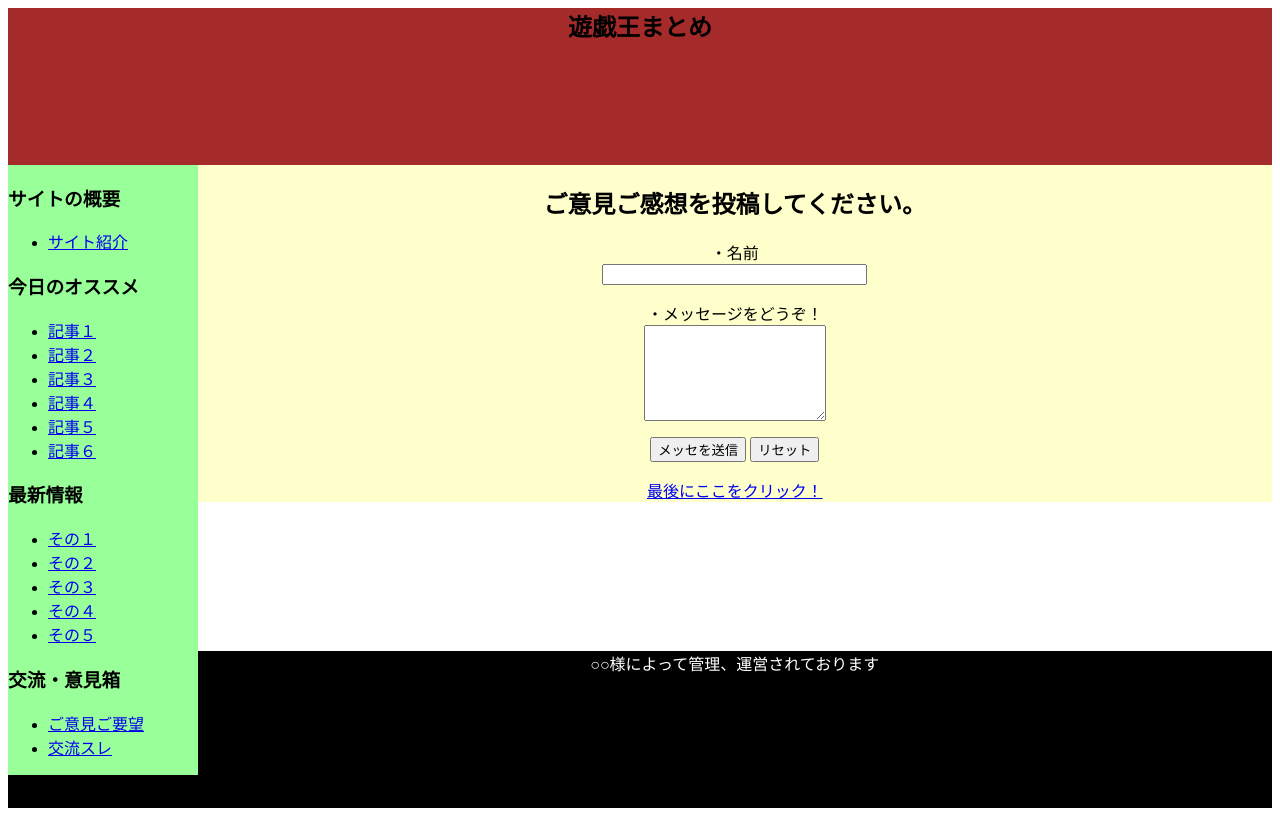
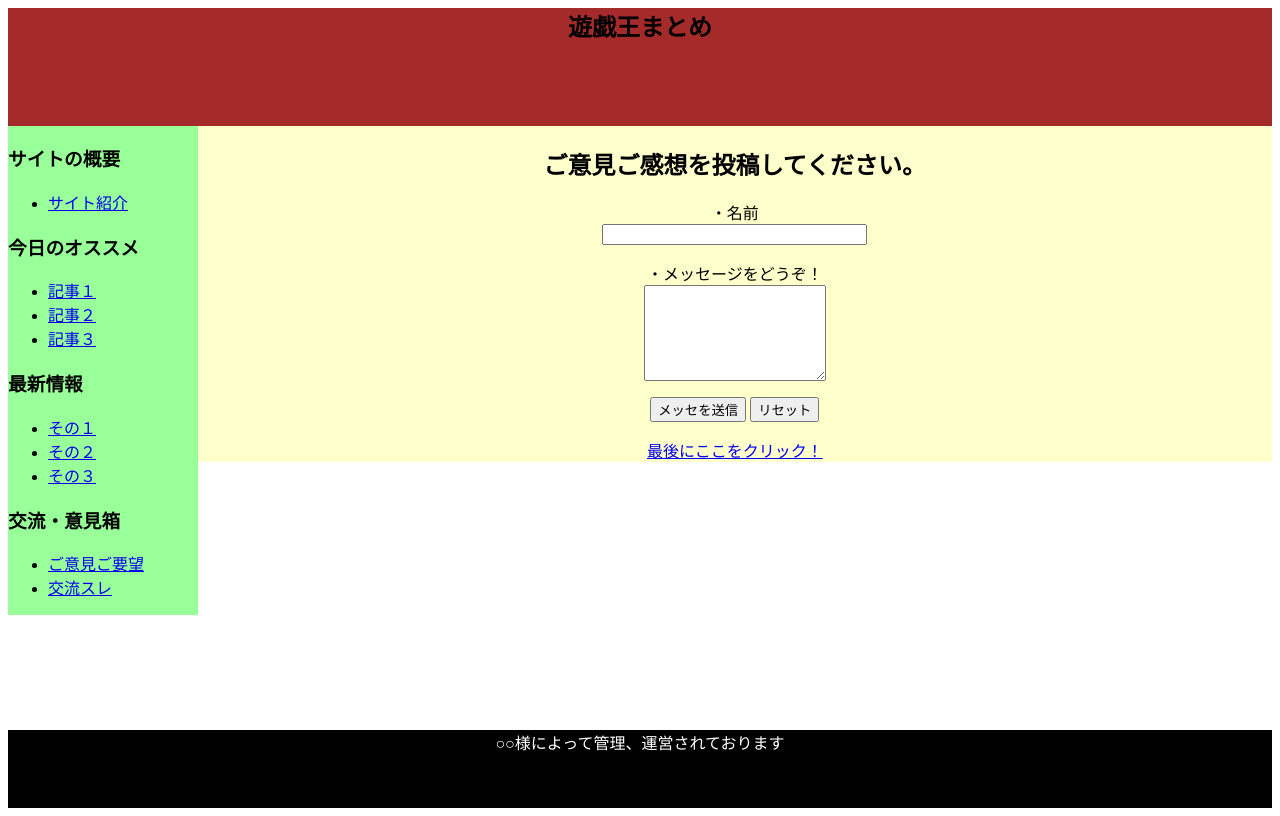
Before and after one commit to Justis924/my-first-blog, a Django app: page /conv/ in a window 1280 px wide. Run offline with Django 3.2, Linux system fonts and the light colour scheme.

Commit message:
これで完成です

```diff
--- a/blog/static/css/blog.css
+++ b/blog/static/css/blog.css
@@ -1,11 +1,11 @@
 header {
   background-color: brown;
-  height: 20%;
+  height: 15%;
   text-align: center;
 }
 
 main {
-  height: 60%;
+  height: 75%;
 }
 
 #nav {
@@ -26,5 +26,5 @@ footer {
   background-color: black;
   color: white;
   text-align: center;
-  height: 20%;
+  height: 10%;
 }
--- a/blog/templates/base.html
+++ b/blog/templates/base.html
@@ -19,17 +19,12 @@
             <li><a href="topic/">記事１</a></li>
             <li><a href="topic/">記事２</a></li>
             <li><a href="topic/">記事３</a></li>
-            <li><a href="topic/">記事４</a></li>
-            <li><a href="topic/">記事５</a></li>
-            <li><a href="topic/">記事６</a></li>
           </ul>
           <h3>最新情報</h3>
           <ul>
             <li><a href="news/">その１</a></li>
             <li><a href="news/">その２</a></li>
             <li><a href="news/">その３</a></li>
-            <li><a href="news/">その４</a></li>
-            <li><a href="news/">その５</a></li>
           </ul>
           <h3>交流・意見箱</h3>
           <ul>
```
